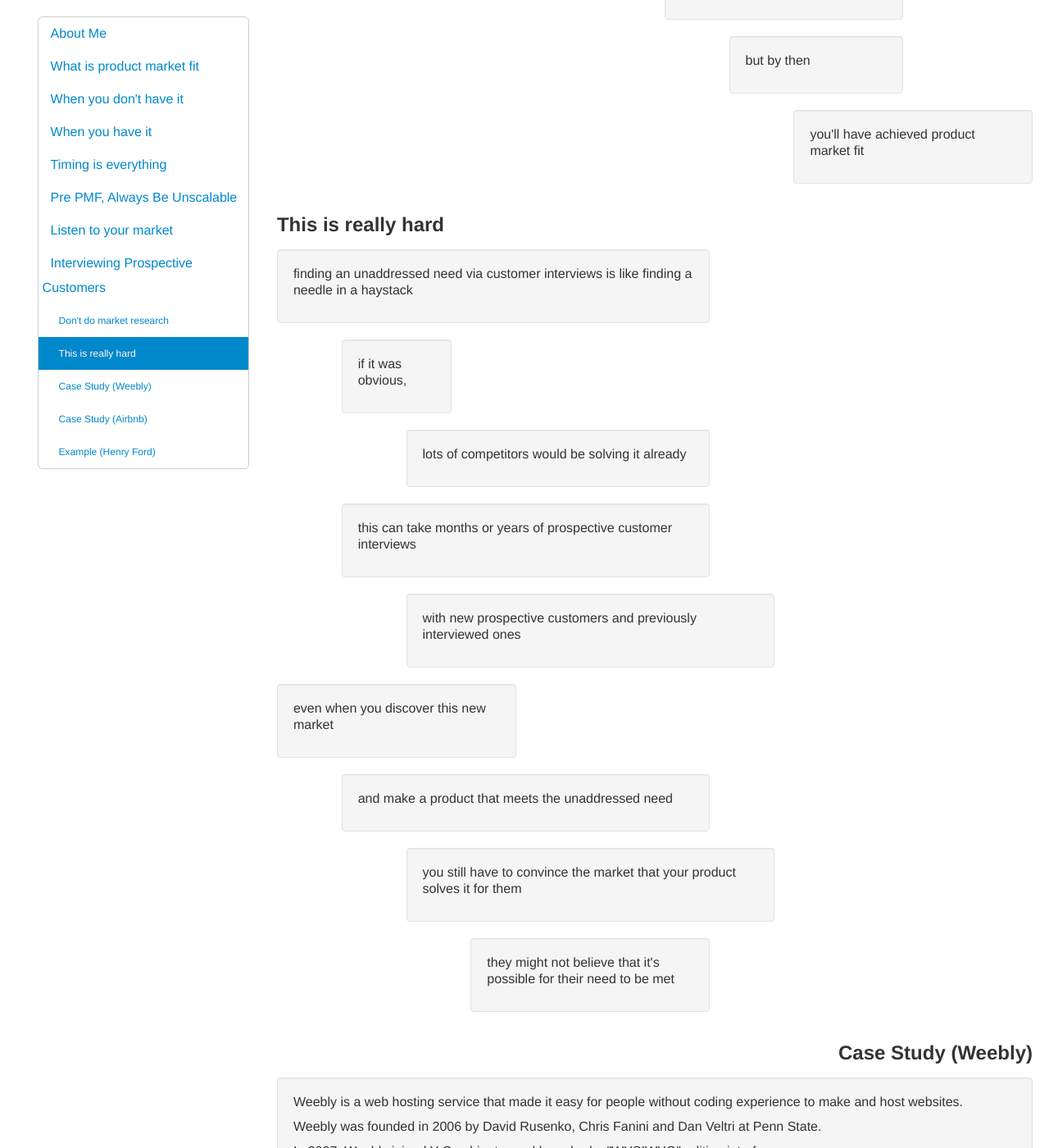
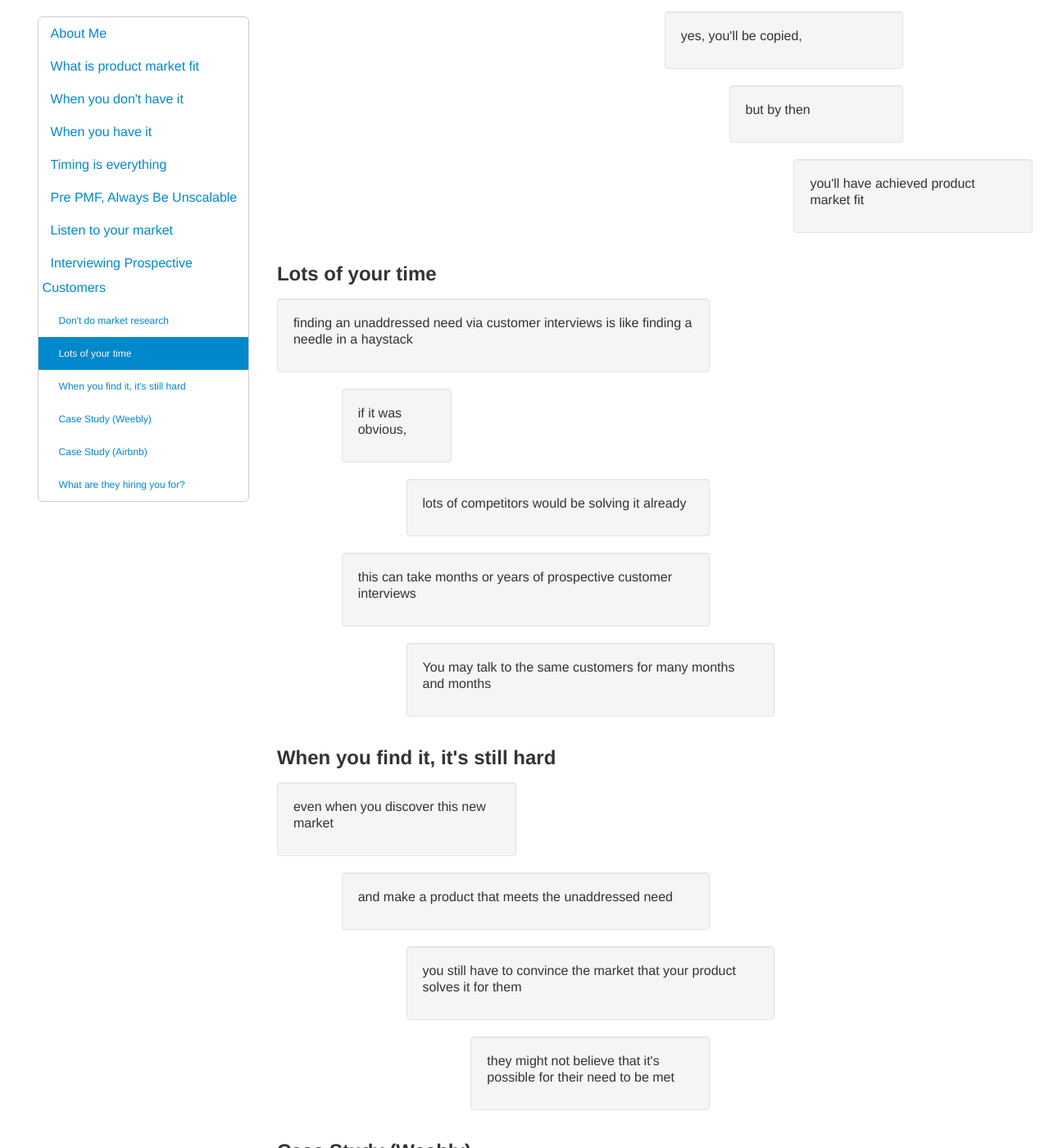
Before and after one commit to katpavan/katpavan.github.io, a Jekyll site: the page test.html, which Jekyll copies as it is, in a window 1280 px wide and 1400 px high, scrolled down 12826 px. Shown: the whole window at 82% size. Built offline with Jekyll 4.4.1, drawn with Linux system fonts in a browser that asks for light colours; some of the changed text lies outside the part shown.

Commit message:
update title h1

```diff
--- a/test.html
+++ b/test.html
@@ -3,7 +3,7 @@
 
 <head>
     <meta charset="utf-8">
-    <title>The Product Market Fit Definitive Guide</title>
+    <title>How to Achieve Product Market Fit, the Definitive Guide</title>
     <meta name="viewport" content="width=device-width, initial-scale=1.0">
     <meta name="description" content="">
     <meta name="author" content="">
@@ -75,7 +75,7 @@
             <!--/span-->
             <div class="span9">
                 <div class="hero-unit">
-                    <h1>The Product Market Fit Definitive Guide</h1>
+                    <h1>How to Achieve Product Market Fit, the Definitive Guide</h1>
                         <br><br>
 
                         <h2>About Me</h2>
@@ -181,7 +181,7 @@
                             </div>
                         </div>
 
-                        <h3 class="right">You might think you have it, but no you don't</h3>
+                        <h3>You might think you have it, but no you don't</h3>
 
                         <div class="row-fluid">
                             <div class="span4 well">
@@ -250,7 +250,7 @@
                         </div>
 
 
-                        <h3 class="right">Marc Andreessen said</h3>
+                        <h3>Marc Andreessen said</h3>
 
                             <div>
                                 <div class="row-fluid">
@@ -349,7 +349,7 @@
                             </div>
                         </div>
 
-                        <h3 class="right">Marc Andreessen said</h3>
+                        <h3>Marc Andreessen said</h3>
 
                         <div class="row-fluid">
                             <div class="span4 well">
@@ -387,7 +387,7 @@
                             </div>
                         </div>
 
-                        <h3 class="right">Sam Altman said</h3>
+                        <h3>Sam Altman said</h3>
                         <div class="row-fluid">
                             <div class="span7 well">
                                 <p>Sam Altman is
@@ -515,7 +515,7 @@
                             </div>
                         </div>
 
-                        <h3 class="right">Case Study (netflix)</h3>
+                        <h3>Case Study (netflix)</h3>
 
                         <div class="row-fluid">
                             <div class="span12 well">
@@ -541,7 +541,7 @@
                         </div>
 
 
-                        <h3 class="right">Case Study (uber, airbnb)</h3>
+                        <h3>Case Study (uber, airbnb)</h3>
 
                         <div class="row-fluid">
                             <div class="span12 well">
@@ -583,7 +583,7 @@
                             </div>
                         </div>
 
-                        <h3 class="right">Case Study (coding bootcamps)</h3>
+                        <h3>Case Study (coding bootcamps)</h3>
 
                         <div class="row-fluid">
                             <div class="span12 well">
@@ -837,7 +837,7 @@
                             </div>
                         </div>
 
-                        <h3 class="right">Minimize time spent on product</h3>
+                        <h3>Minimize time spent on product</h3>
                         <div class="row-fluid">
                             <div class="span5 well">
                                 <p>
@@ -1005,7 +1005,7 @@
                             </div>
                         </div>
 
-                        <h3>This is really hard</h3>
+                        <h3>Lots of your time</h3>
 
                         <div class="row-fluid">
                             <div class="span7 well">
@@ -1037,10 +1037,12 @@
 
                             <div class="row-fluid">
                                 <div class="span6 offset2 well">
-                                    <p>with new prospective customers and previously interviewed ones
+                                    <p>You may talk to the same customers for many months and months
                                     </p>
                                 </div>
                             </div>
+
+                        <h3>When you find it, it's still hard</h3>
 
                         <div class="row-fluid">
                             <div class="span4 well">
@@ -1071,7 +1073,7 @@
                             </div>
                         </div>
 
-                        <h3 class="right">Case Study (Weebly)</h3>
+                        <h3>Case Study (Weebly)</h3>
 
                         <div class="row-fluid">
                             <div class="span12 well">
@@ -1163,7 +1165,7 @@
                             </div>
                         </div>
 
-                        <h3 class="right">Case Study (Airbnb)</h3>
+                        <h3>Case Study (Airbnb)</h3>
 
                         <div class="row-fluid">
                             <div class="span6 well">
@@ -1243,9 +1245,10 @@
                             </div>
                         </div>
 
+                        <h3>What are they hiring you for?</h3>
 
                         <div class="row-fluid">
-                            <div class="span4 well">
+                            <div class="span5 well">
                                 <p>dig deep into features/solutions they want you to build </p>
                             </div>
                         </div>
@@ -1272,7 +1275,7 @@
                             </div>
                         </div>
 
-                        <h3 class="right">Example (Henry Ford)</h3>
+                        <h4>Example (Henry Ford)</h4>
                         <div class="row-fluid">
                             <div class="span5 well">
                                 <p>
```
